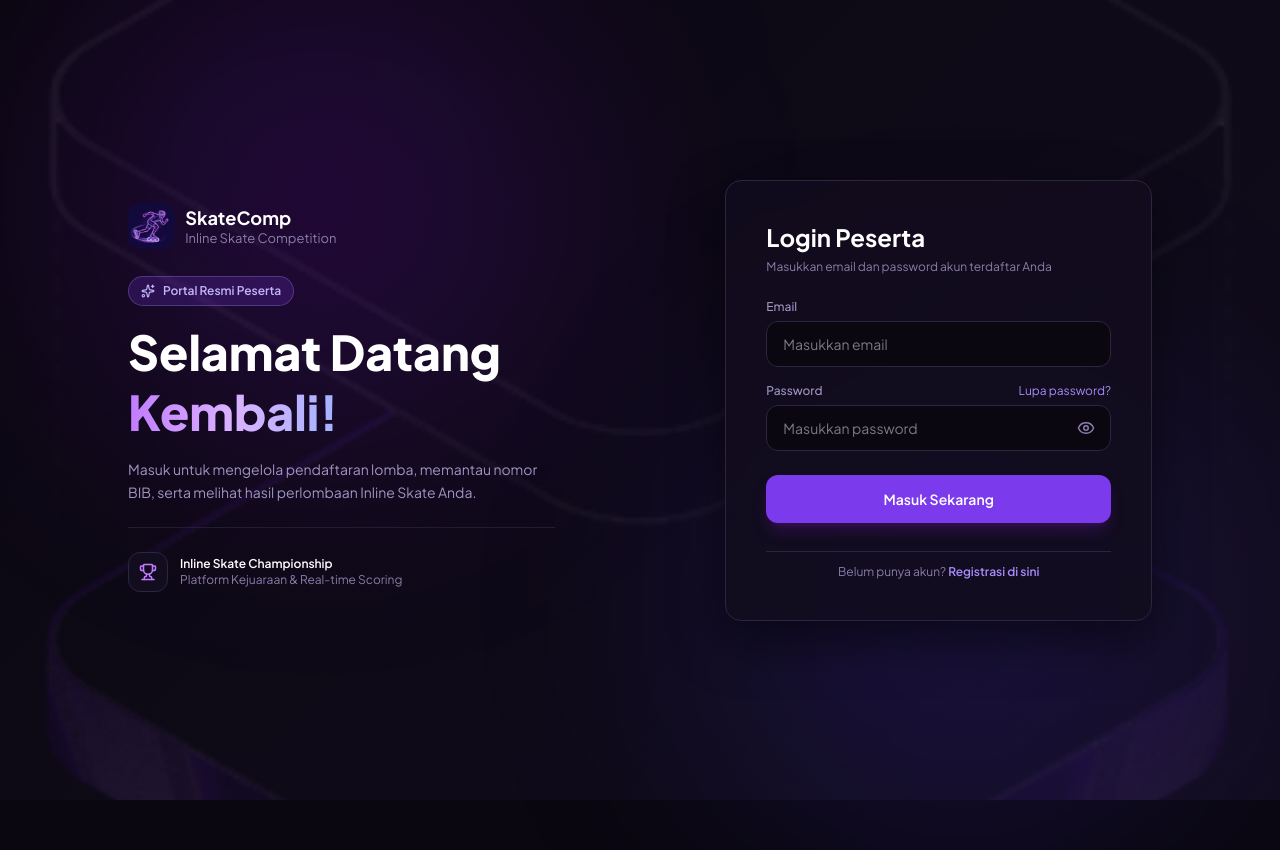
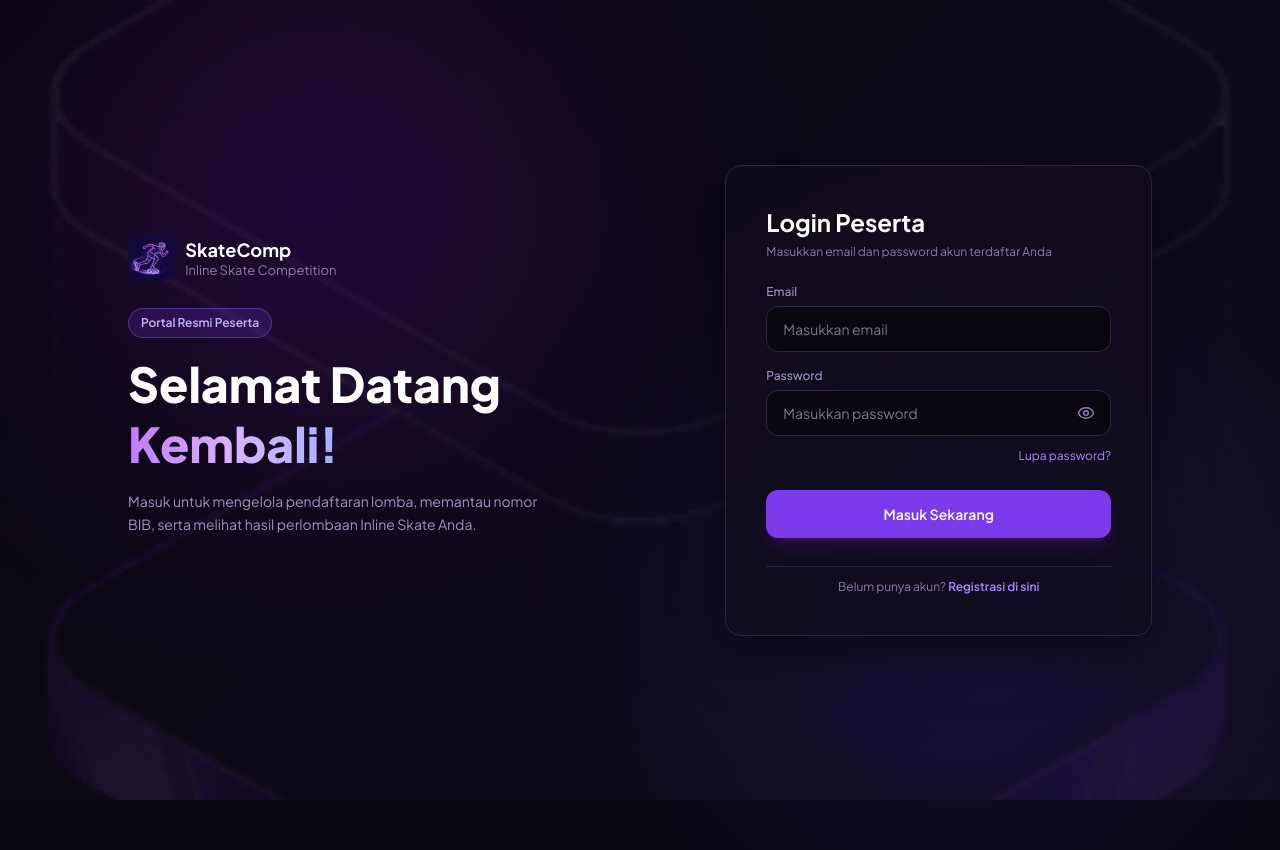
Before and after one commit to firmanizzani/SkateComp, a React (Vite) app: page /login in a window 1280 px wide. Built offline with nearby package versions, Linux system fonts and the light colour scheme.

Commit message:
fix: relocate forgot password link below input, remove star icon, and remove bottom championship badge

```diff
--- a/src/pages/LoginPage.tsx
+++ b/src/pages/LoginPage.tsx
@@ -1,6 +1,6 @@
 import { useState, useEffect } from 'react';
 import { Link, useNavigate } from 'react-router-dom';
-import { Eye, EyeOff, Trophy, Sparkles } from 'lucide-react';
+import { Eye, EyeOff } from 'lucide-react';
 import { motion } from 'framer-motion';
 import { useAuth } from '../context/AuthContext';
 import Logo from '../components/Logo';
@@ -80,8 +80,8 @@ export default function LoginPage() {
           <Logo size="lg" />
 
           <div className="mt-8 mb-6">
-            <div className="inline-flex items-center gap-2 px-3 py-1.5 rounded-full text-xs font-semibold mb-4" style={{ background: 'rgba(124, 58, 237, 0.2)', border: '1px solid rgba(167, 139, 250, 0.3)', color: '#C4B5FD' }}>
-              <Sparkles size={14} /> Portal Resmi Peserta
+            <div className="inline-flex items-center px-3 py-1.5 rounded-full text-xs font-semibold mb-4" style={{ background: 'rgba(124, 58, 237, 0.2)', border: '1px solid rgba(167, 139, 250, 0.3)', color: '#C4B5FD' }}>
+              Portal Resmi Peserta
             </div>
             <h1 className="text-4xl lg:text-5xl font-extrabold text-white leading-tight mb-4" style={{ fontFamily: 'Plus Jakarta Sans, sans-serif' }}>
               Selamat Datang <br />
@@ -92,16 +92,6 @@ export default function LoginPage() {
             <p className="text-sm leading-relaxed" style={{ color: '#A094C2' }}>
               Masuk untuk mengelola pendaftaran lomba, memantau nomor BIB, serta melihat hasil perlombaan Inline Skate Anda.
             </p>
-          </div>
-
-          <div className="pt-6 border-t flex items-center gap-3 text-xs" style={{ borderColor: 'rgba(45, 36, 64, 0.7)', color: '#8B7DAB' }}>
-            <div className="p-2.5 rounded-xl" style={{ background: '#120D1E', border: '1px solid #2D2440' }}>
-              <Trophy size={18} className="text-purple-400" />
-            </div>
-            <div>
-              <p className="font-semibold text-white">Inline Skate Championship</p>
-              <p>Platform Kejuaraan & Real-time Scoring</p>
-            </div>
           </div>
         </motion.div>
 
@@ -146,19 +136,9 @@ export default function LoginPage() {
             </div>
 
             <div>
-              <div className="flex justify-between items-center mb-1.5">
-                <label className="block text-xs font-medium" style={{ color: '#A094C2' }}>
-                  Password
-                </label>
-                <button
-                  type="button"
-                  className="text-xs hover:underline transition"
-                  style={{ color: '#A78BFA' }}
-                  onClick={() => alert('Untuk reset password silakan hubungi Admin / Panitia melalui kontak resmi.')}
-                >
-                  Lupa password?
-                </button>
-              </div>
+              <label className="block text-xs font-medium mb-1.5" style={{ color: '#A094C2' }}>
+                Password
+              </label>
               <div className="relative">
                 <input
                   type={showPass ? 'text' : 'password'}
@@ -175,6 +155,16 @@ export default function LoginPage() {
                   style={{ color: '#8B7DAB' }}
                 >
                   {showPass ? <EyeOff size={18} /> : <Eye size={18} />}
+                </button>
+              </div>
+              <div className="text-right mt-1.5">
+                <button
+                  type="button"
+                  className="text-xs hover:underline transition"
+                  style={{ color: '#A78BFA' }}
+                  onClick={() => alert('Untuk reset password silakan hubungi Admin / Panitia melalui kontak resmi.')}
+                >
+                  Lupa password?
                 </button>
               </div>
             </div>
--- a/src/pages/RegisterPage.tsx
+++ b/src/pages/RegisterPage.tsx
@@ -1,6 +1,6 @@
 import { useState, useEffect } from 'react';
 import { Link, useNavigate } from 'react-router-dom';
-import { Eye, EyeOff, Calendar, Sparkles } from 'lucide-react';
+import { Eye, EyeOff, Calendar } from 'lucide-react';
 import { motion } from 'framer-motion';
 import { useAuth } from '../context/AuthContext';
 import Logo from '../components/Logo';
@@ -104,8 +104,8 @@ export default function RegisterPage() {
       >
         <div className="flex flex-col sm:flex-row items-start sm:items-center justify-between gap-4 mb-6">
           <Logo size="md" />
-          <div className="inline-flex items-center gap-1.5 px-3 py-1 rounded-full text-xs font-semibold" style={{ background: 'rgba(124, 58, 237, 0.2)', border: '1px solid rgba(167, 139, 250, 0.3)', color: '#C4B5FD' }}>
-            <Sparkles size={13} /> Pendaftaran Peserta
+          <div className="inline-flex items-center px-3 py-1 rounded-full text-xs font-semibold" style={{ background: 'rgba(124, 58, 237, 0.2)', border: '1px solid rgba(167, 139, 250, 0.3)', color: '#C4B5FD' }}>
+            Pendaftaran Peserta
           </div>
         </div>
 
```
